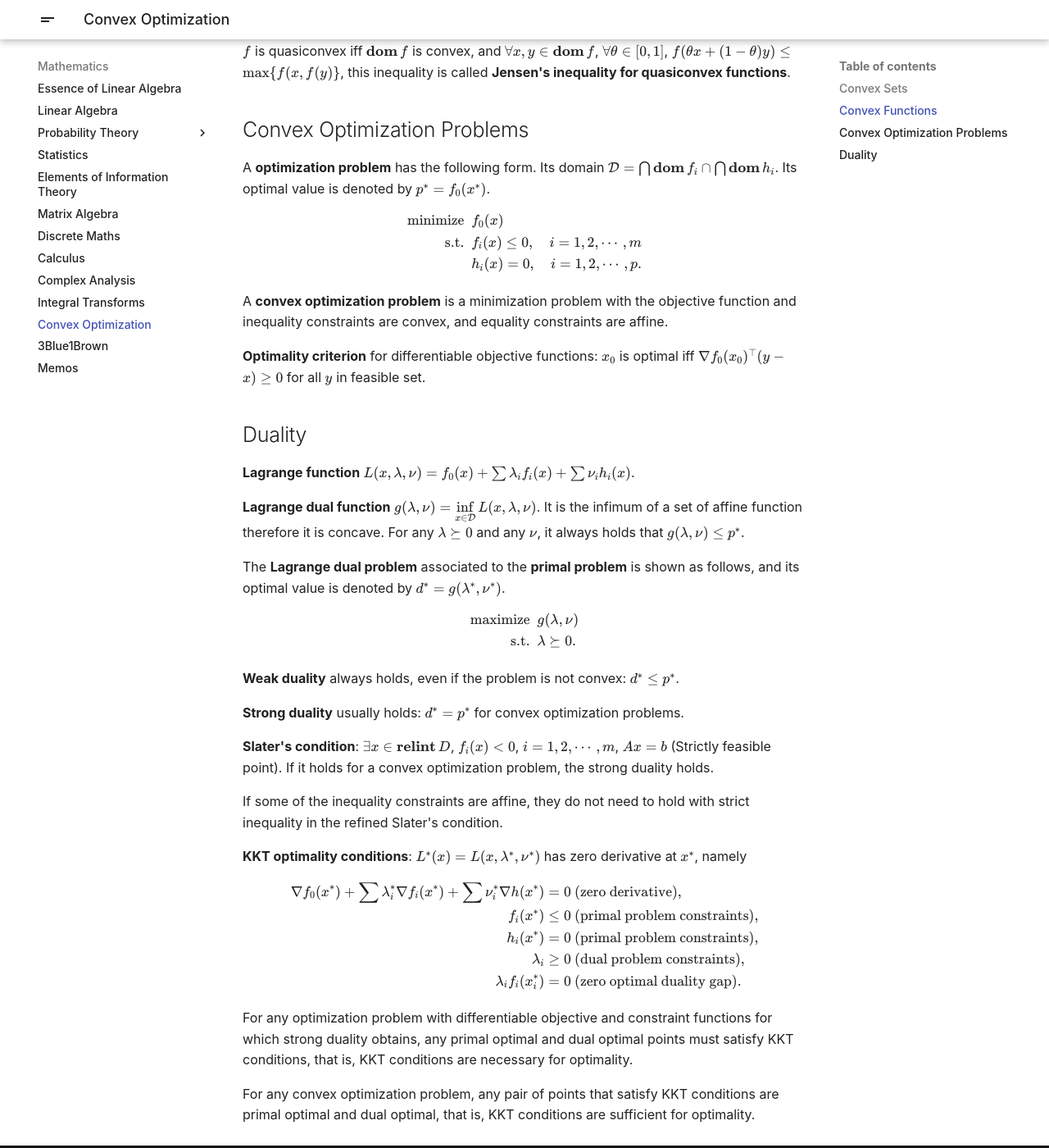
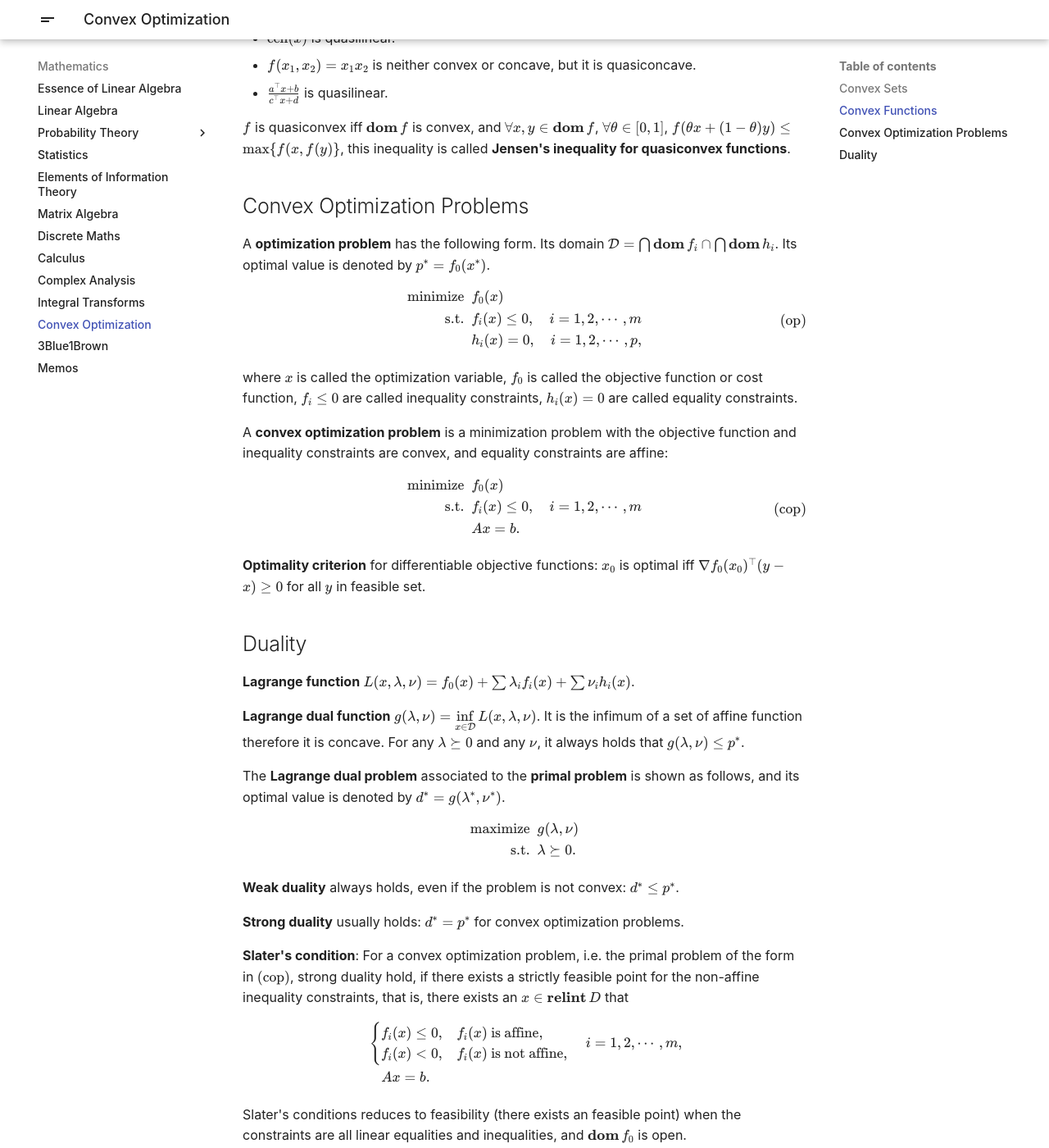
Before and after one commit to x4Cx58x54/writing, an MkDocs documentation site: the page built from docs/maths/convex-optimization.md, in a window 1280 px wide and 1400 px high, scrolled down 2883 px. Shown: the whole window at 82% size. Built offline with MkDocs 1.6.1 and Material for MkDocs 9.7.7, drawn with Linux system fonts in a browser that asks for light colours; some of the changed text lies outside the part shown.

Commit message:
update relint, cop and slater th

```diff
--- a/docs/maths/convex-optimization.md
+++ b/docs/maths/convex-optimization.md
@@ -10,7 +10,9 @@
 
 For any affine set $C$, and $\forall x_0 \in C$, $C - x_0$ is a **subspace**.
 
-The **relative interior** of $C$ is $\operatorname{\mathbf{relint}} C = \{x \in C \mid B(x, r) \cap \operatorname{\mathbf{aff}} C \subseteq C\}$.
+The **relative interior** of a set $C$ is $\operatorname{\mathbf{relint}} C = \{x \in C \mid B(x, r) \cap \operatorname{\mathbf{aff}} C \subseteq C \text{ for some }r > 0\}$, where $B(x, r)$ is the ball of radius $r$ and center $x$ in any norm $\|\cdot\|$ (any norm defines the same relative interior).
+
+The **relative boundary** of a set $C$ is $\operatorname{\mathbf{cl}}C\setminus\operatorname{\mathbf{relint}}C$, where $\operatorname{\mathbf{relint}}C$ is the closure of $C$.
 
 The **convex combination** of $x_1$ and $x_2$ is $\theta_1 x_1 + \theta_2 + x_2$ where $\sum \theta_i = 1$, $\theta_i \ge 0$, and this idea can be generalized to more than two points.
 
@@ -103,11 +105,21 @@
 \begin{aligned}
 \operatorname{minimize~~}& f_0(x)\\
 \operatorname{s.t.~~}& f_i(x) \le 0, \quad i = 1, 2, \cdots, m\\
-& h_i(x) = 0, \quad i = 1, 2, \cdots, p.
-\end{aligned}
+& h_i(x) = 0, \quad i = 1, 2, \cdots, p,
+\end{aligned}\tag{op}
 $$
 
-A **convex optimization problem** is a minimization problem with the objective function and inequality constraints are convex, and equality constraints are affine.
+where $x$ is called the optimization variable, $f_0$ is called the objective function or cost function, $f_i \le 0$ are called inequality constraints, $h_i(x) = 0$ are called equality constraints.
+
+A **convex optimization problem** is a minimization problem with the objective function and inequality constraints are convex, and equality constraints are affine:
+
+$$
+\begin{aligned}
+\operatorname{minimize~~}& f_0(x)\\
+\operatorname{s.t.~~}& f_i(x) \le 0, \quad i = 1, 2, \cdots, m\\
+& Ax = b.
+\end{aligned}\tag{cop}
+$$
 
 **Optimality criterion** for differentiable objective functions: $x_0$ is optimal iff $\nabla f_0(x_0)^\top (y-x) \ge 0$ for all $y$ in feasible set.
 
@@ -130,9 +142,19 @@
 
 **Strong duality** usually holds: $d^* = p^*$ for convex optimization problems.
 
-**Slater's condition**: $\exists x \in \operatorname{\mathbf{relint}}D$, $f_i(x) < 0$, $i = 1, 2, \cdots, m$, $Ax = b$ (Strictly feasible point). If it holds for a convex optimization problem, the strong duality holds.
+**Slater's condition**: For a convex optimization problem, i.e. the primal problem of the form in $\text{(cop)}$, strong duality hold, if there exists a strictly feasible point for the non-affine inequality constraints, that is, there exists an $x \in \operatorname{\mathbf{relint}}D$ that
 
-If some of the inequality constraints are affine, they do not need to hold with strict inequality in the refined Slater's condition.
+$$
+\begin{aligned}
+&\begin{cases}
+f_i(x) \le 0, & f_i(x) \text{ is affine},\\
+f_i(x) < 0, & f_i(x) \text{ is not affine},\\
+\end{cases} \quad i = 1, 2, \cdots, m, \\
+&\quad Ax = b.
+\end{aligned}
+$$
+
+Slater's conditions reduces to feasibility (there exists an feasible point) when the constraints are all linear equalities and inequalities, and $\operatorname{\mathbf{dom}}f_0$ is open.
 
 **KKT optimality conditions**: $L^*(x) = L(x,\lambda^*, \nu^*)$ has zero derivative at $x^*$, namely
 
```
